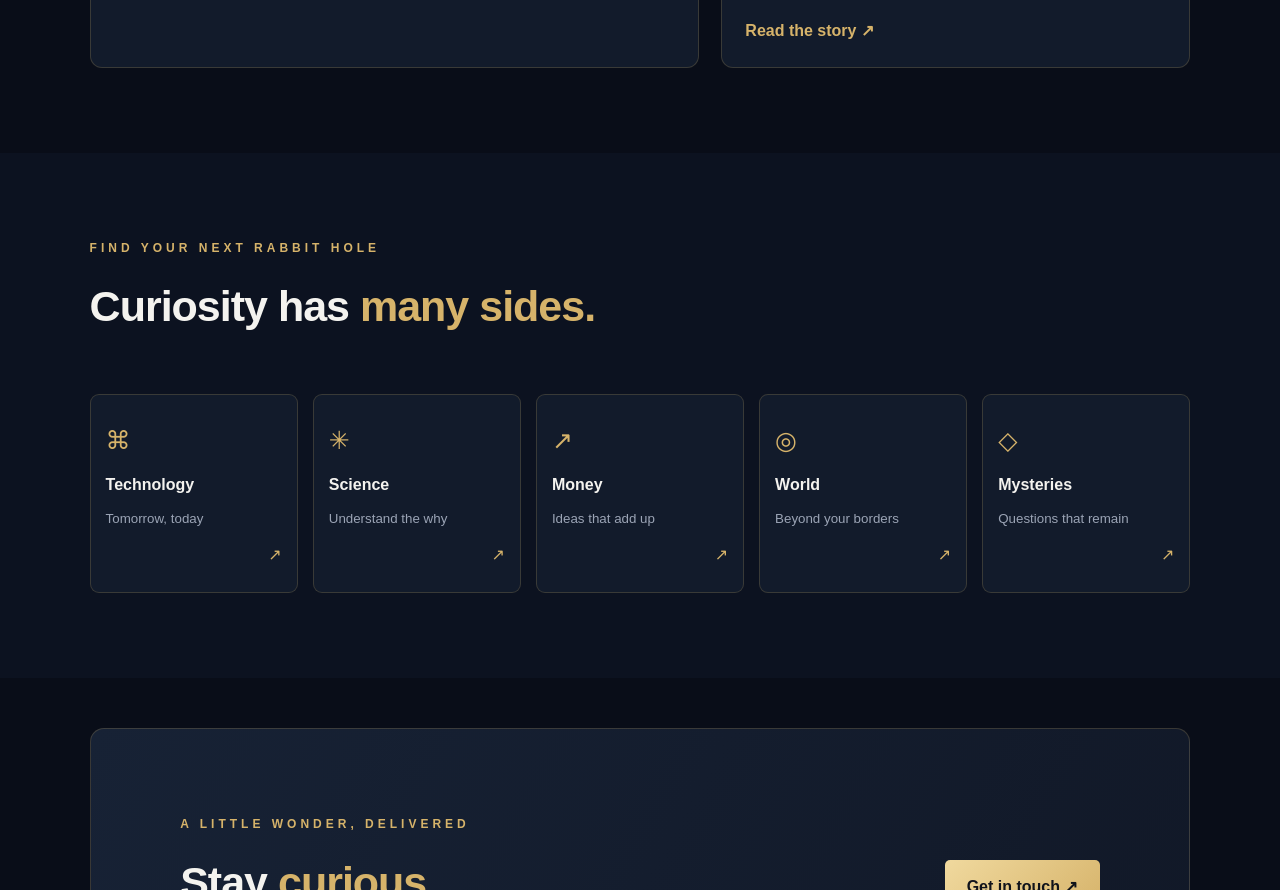
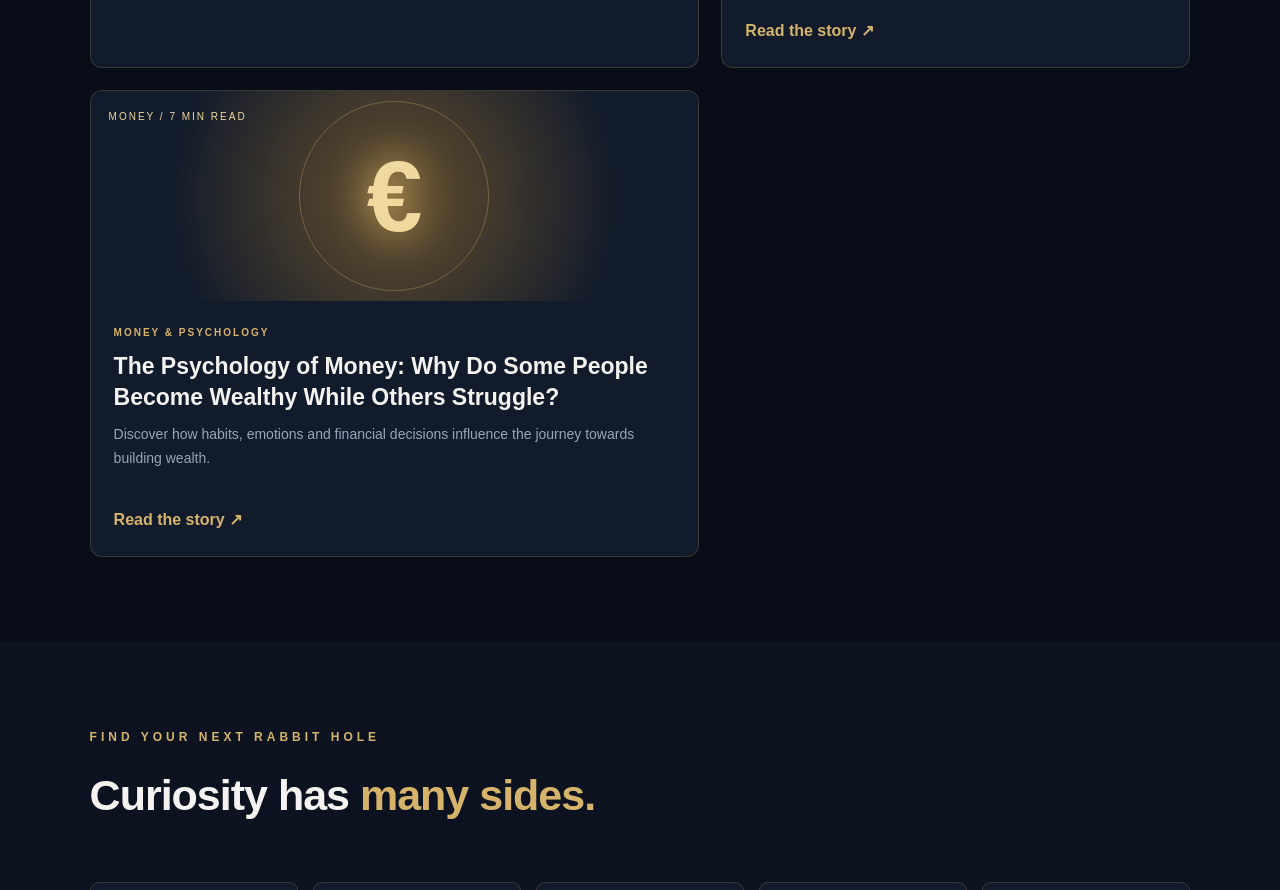
Before and after one commit to saiviszavadskis17-design/curiosphere, a plain HTML site: page index.html in a window 1280 px wide. Shown: the part 1895-2785 px from the top of the page. Drawn offline with Linux system fonts and the light colour scheme.

Commit message:
Update index.html

```diff
--- a/index.html
+++ b/index.html
@@ -118,6 +118,21 @@
           </div>
         </article>
 
+        <article class="feature-card" data-category="money">
+          <div class="feature-visual visual-money">
+            <span class="visual-label">MONEY / 7 MIN READ</span>
+            <div class="money-shape">€</div>
+            <div class="money-ring"></div>
+          </div>
+
+          <div class="article-info">
+            <div class="category">MONEY & PSYCHOLOGY</div>
+            <h3>The Psychology of Money: Why Do Some People Become Wealthy While Others Struggle?</h3>
+            <p>Discover how habits, emotions and financial decisions influence the journey towards building wealth.</p>
+            <a href="articles/psychology-of-money.html" class="read-link">Read the story <span>↗</span></a>
+          </div>
+        </article>
+
       </div>
     </section>
 
```
